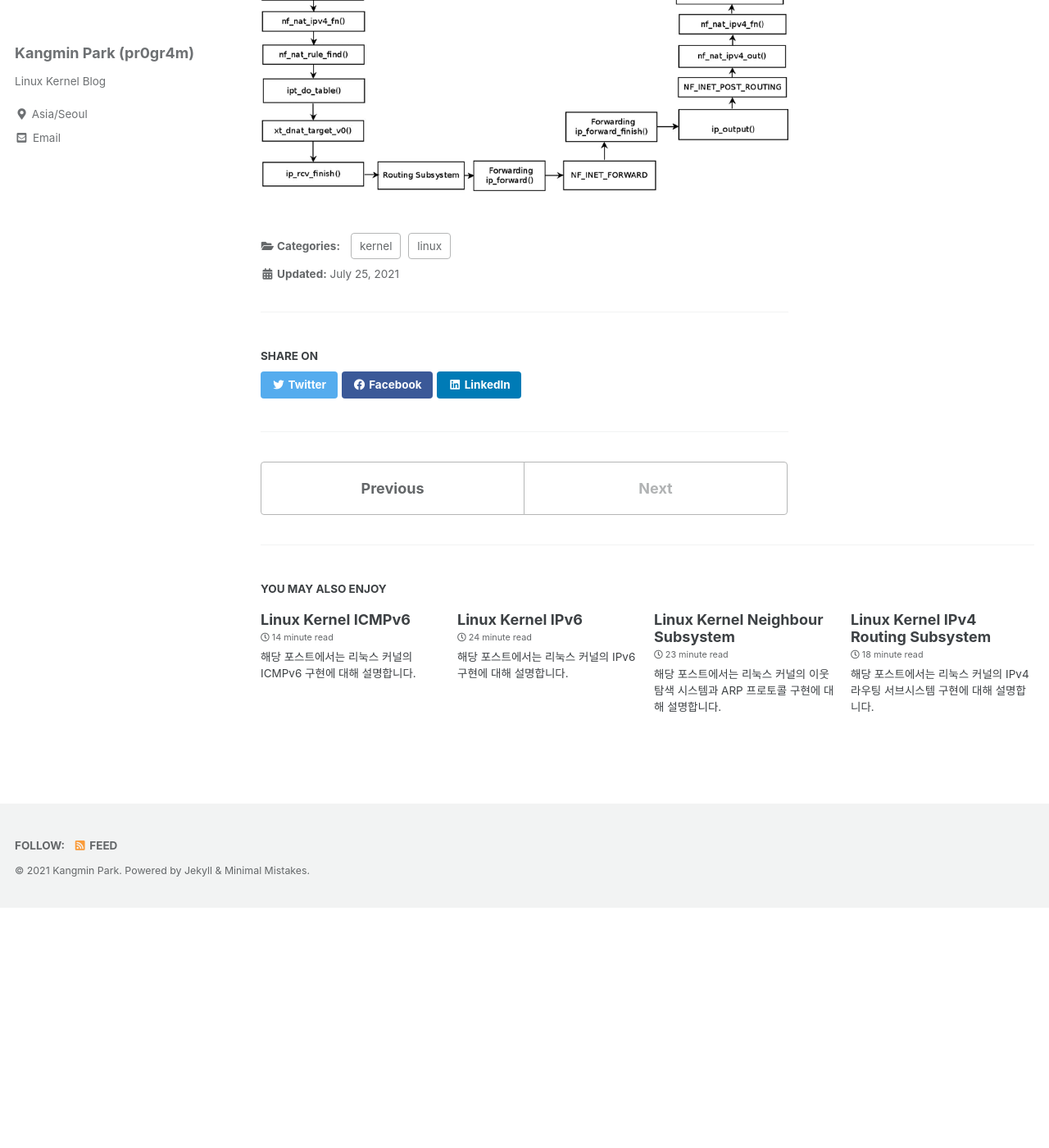
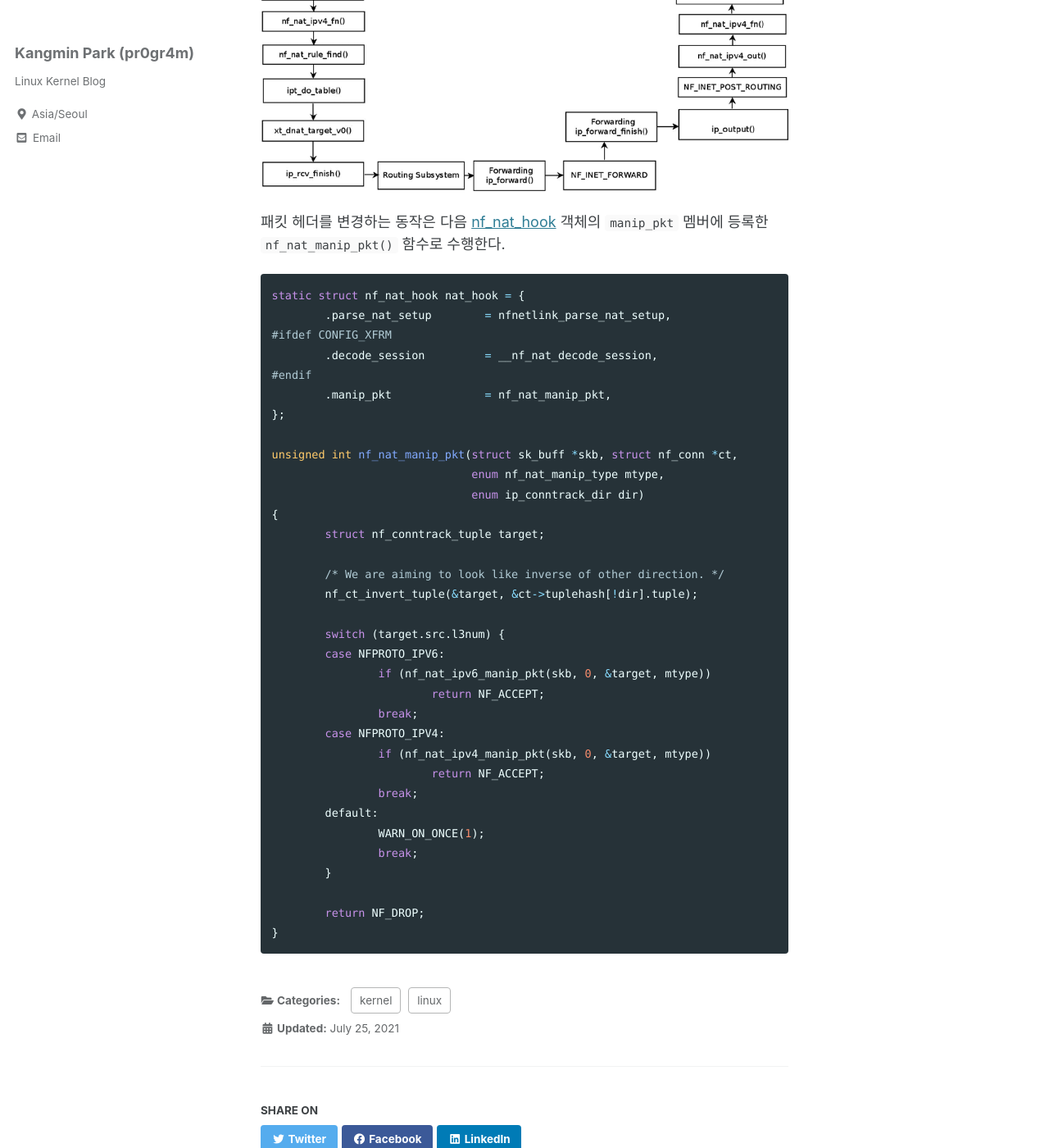
Before and after one commit to pr0gr4m/pr0gr4m.github.io, a Jekyll site: the page built from _posts/2021-07-25-netfilter.md, in a window 1280 px wide and 1400 px high, scrolled down 23024 px. Shown: the whole window at 82% size. Built offline with Jekyll 4.4.1, drawn with Linux system fonts in a browser that asks for light colours; cached includes are drawn as plain includes; before the commit the page ends 24131 px from its top, so only the background shows below that; some of the changed text lies outside the part shown.

Commit message:
Update Netfilter

````diff
--- a/_posts/2021-07-25-netfilter.md
+++ b/_posts/2021-07-25-netfilter.md
@@ -743,3 +743,40 @@ $ iptables -t nat -A PREROUTING -j DNAT -p udp --dport 9999 --to-destination 192
 AMD 서버에서는 DNAT 규칙에 따라 목적지 주소를 192.168.1.8로 변경하여 패킷을 노트북에 송신한다.
 다음 그림은 해당 상황에서의 UDP 패킷의 flow이다.
 ![nat_hook](https://github.com/pr0gr4m/pr0gr4m.github.io/blob/master/img/nat_hook.png?raw=true)
+
+패킷 헤더를 변경하는 동작은 다음 [nf_nat_hook](https://elixir.bootlin.com/linux/latest/source/include/linux/netfilter.h#L369) 객체의 ```manip_pkt``` 멤버에 등록한 ```nf_nat_manip_pkt()``` 함수로 수행한다.
+```c
+static struct nf_nat_hook nat_hook = {
+	.parse_nat_setup	= nfnetlink_parse_nat_setup,
+#ifdef CONFIG_XFRM
+	.decode_session		= __nf_nat_decode_session,
+#endif
+	.manip_pkt		= nf_nat_manip_pkt,
+};
+
+unsigned int nf_nat_manip_pkt(struct sk_buff *skb, struct nf_conn *ct,
+			      enum nf_nat_manip_type mtype,
+			      enum ip_conntrack_dir dir)
+{
+	struct nf_conntrack_tuple target;
+
+	/* We are aiming to look like inverse of other direction. */
+	nf_ct_invert_tuple(&target, &ct->tuplehash[!dir].tuple);
+
+	switch (target.src.l3num) {
+	case NFPROTO_IPV6:
+		if (nf_nat_ipv6_manip_pkt(skb, 0, &target, mtype))
+			return NF_ACCEPT;
+		break;
+	case NFPROTO_IPV4:
+		if (nf_nat_ipv4_manip_pkt(skb, 0, &target, mtype))
+			return NF_ACCEPT;
+		break;
+	default:
+		WARN_ON_ONCE(1);
+		break;
+	}
+
+	return NF_DROP;
+}
+```
````
